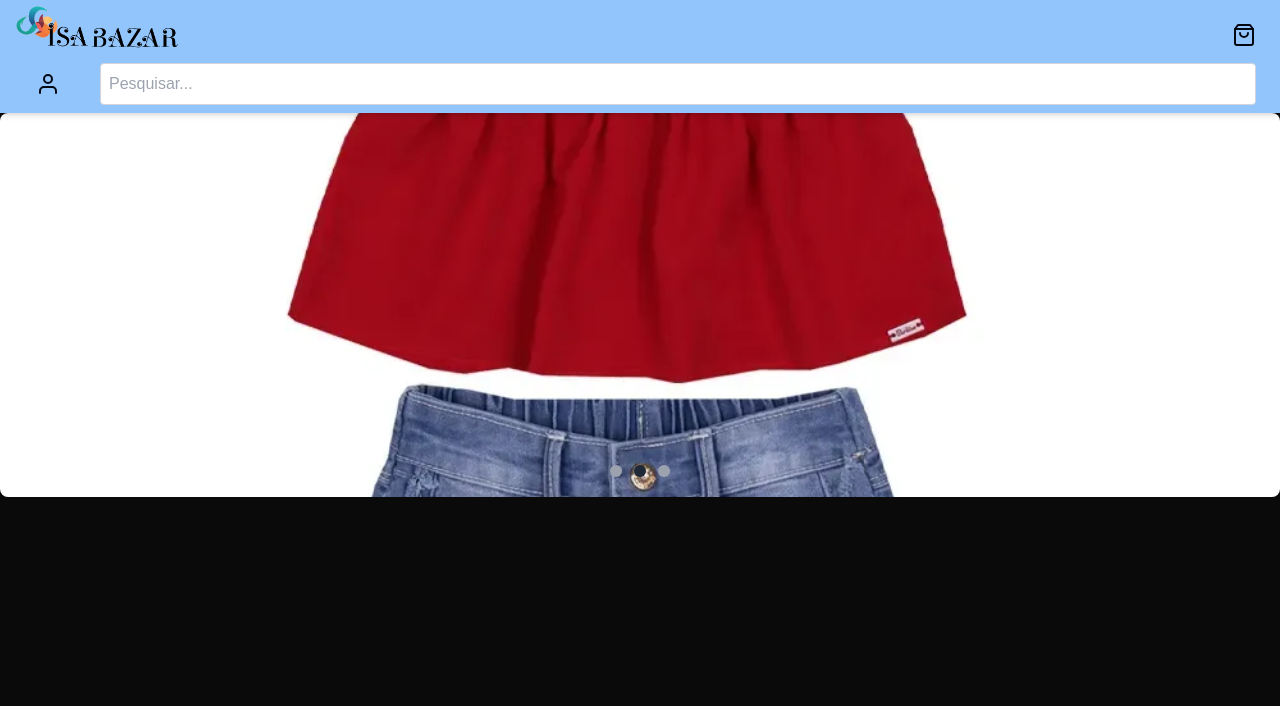
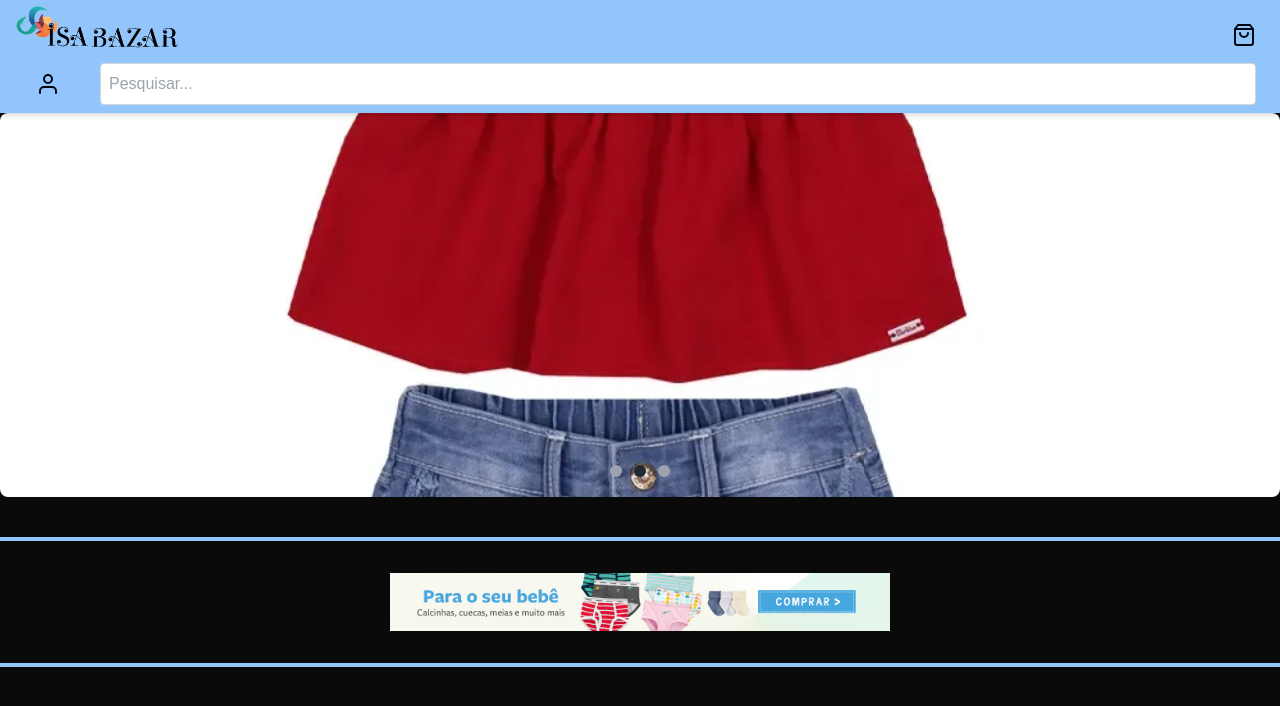
Before and after one commit to diegomota2374/bazar-isa-ecommerce-frontend, a Next.js app: page / in a window 1280 px wide. Shown: the top 706 px of the page. Built offline with nearby package versions, Linux system fonts and the light colour scheme.

Commit message:
create cardMidHome

```diff
--- a/src/app/page.tsx
+++ b/src/app/page.tsx
@@ -1,9 +1,15 @@
+import CardMidHome from "../components/CardMidHome/CardMidHome";
 import Carousel from "../components/Carousel/Carousel";
 
 export default function Home() {
   return (
-    <div className="flex-grow pb-10">
-      <Carousel />
-    </div>
+    <>
+      <div className="flex-grow pb-10">
+        <Carousel />
+      </div>
+      <div>
+        <CardMidHome />
+      </div>
+    </>
   );
 }
--- /dev/null
+++ b/src/components/CardMidHome/CardMidHome.tsx
@@ -0,0 +1,18 @@
+import Image from "next/image";
+
+const CardMidHome: React.FC = () => {
+  return (
+    <>
+      <div className="border-t-4 border-b-4 border-blue-300 py-8 px-2">
+        <Image
+          src={"/card-home/card-mid-home.jpg"}
+          alt="Card mid home"
+          width={500}
+          height={300}
+          className="mx-auto"
+        />
+      </div>
+    </>
+  );
+};
+export default CardMidHome;
```
